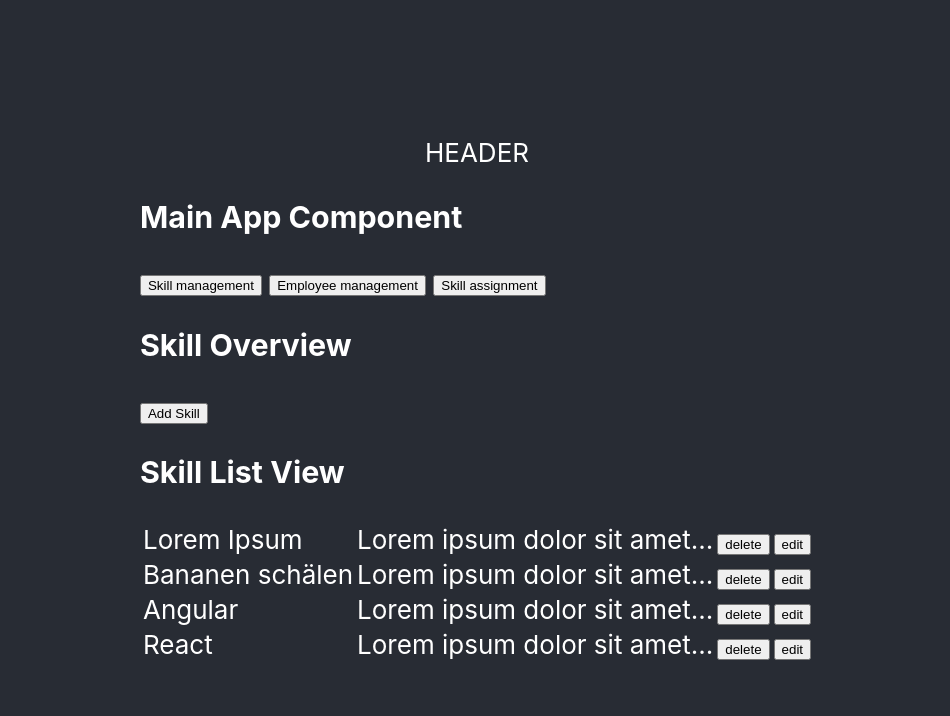
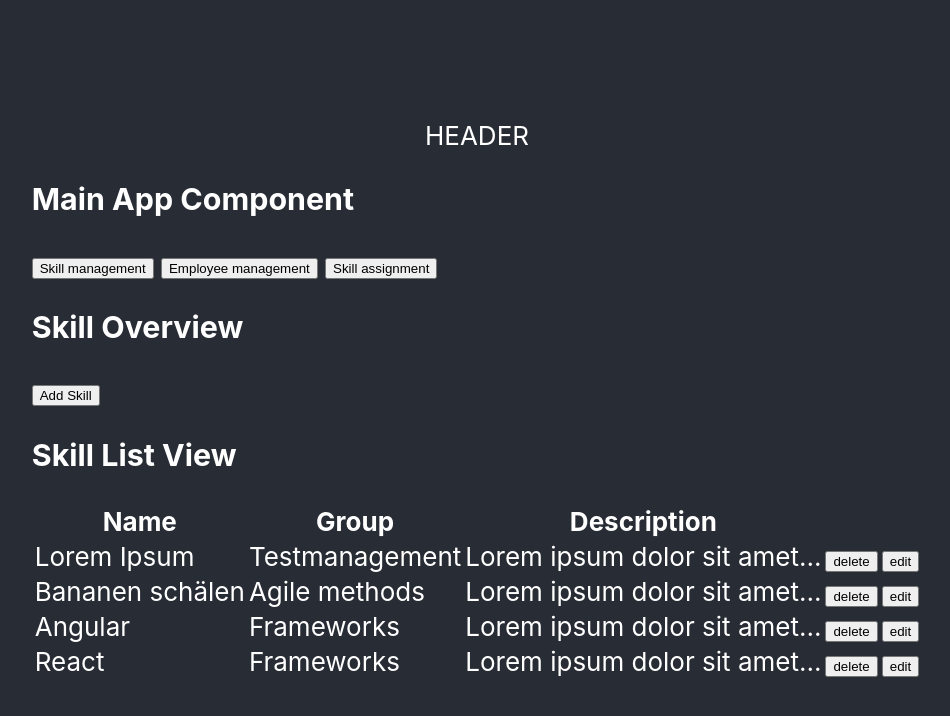
Before and after one commit to marco-dierenfeldt/skill-mgmt-tool, a React (Create React App) app: page / in a window 1280 px wide. Both pictures are taken after a click on the button "Skill management". Shown: the top 716 px of the page, without its empty margins (163-1113 px from the left). Built offline with nearby package versions, Linux system fonts and the light colour scheme.

Commit message:
Introduce skillGroups in SkillListView

```diff
--- a/src/components/skill/skill-list-view.component.jsx
+++ b/src/components/skill/skill-list-view.component.jsx
@@ -4,11 +4,20 @@ import SkillService from "../../service/skill.service";
 class SkillListViewComponent extends Component {
     constructor(props) {
         super(props);
-        this.state={skillList:[]};
+        this.state={skillList:[],skillGroupList:[]};
     }
 
     componentDidMount = () => {
+        let tmpSkillGroupList = SkillService.getSkillGroupList();
+
+        this.setState({skillGroupList:tmpSkillGroupList});
         this.updateSkillList();
+    }
+
+    getGroupname = (groupId) => {
+        let skillGroup = this.state.skillGroupList.find((obj) => obj.id === groupId);
+
+        return skillGroup.name;
     }
 
     deleteSkill = (id) => {
@@ -26,10 +35,18 @@ class SkillListViewComponent extends Component {
             <div>
                 <h3>Skill List View</h3>
                 <table>
+                    <thead>
+                        <tr>
+                            <th>Name</th>
+                            <th>Group</th>
+                            <th>Description</th>
+                        </tr>
+                    </thead>
                     <tbody>
                     {this.state.skillList.map((skill) => {
                         return <tr key={skill.id+342}>
                             <td>{skill.name}</td>
+                            <td>{this.getGroupname(skill.skillGroupId)}</td>
                             <td>{skill.description}</td>
                             <td><button onClick={() => this.deleteSkill(skill.id)}>delete</button></td>
                             <td><button onClick={() => this.props.editSkill(skill.id)}>edit</button></td>
--- a/src/service/skill.service.js
+++ b/src/service/skill.service.js
@@ -15,7 +15,7 @@ class SkillService {
             { id: 5, name: "Expert", description: "Is known in the community." }
         ];
 
-        this.skillGroups = [
+        this.skillGroupList = [
             {id:1, name:"Testmanagement"},
             {id:2, name:"Agile methods"},
             {id:3, name:"Programming Languages"},
@@ -28,8 +28,12 @@ class SkillService {
         return this.skillList;
     }
 
-    getSkillGroups() {
-        return this.skillGroups;
+    getSkillGroupList() {
+        return this.skillGroupList;
+    }
+
+    getSkillLevelList(){
+        return this.skillLevelList
     }
 
     getSkill(id) {
```
